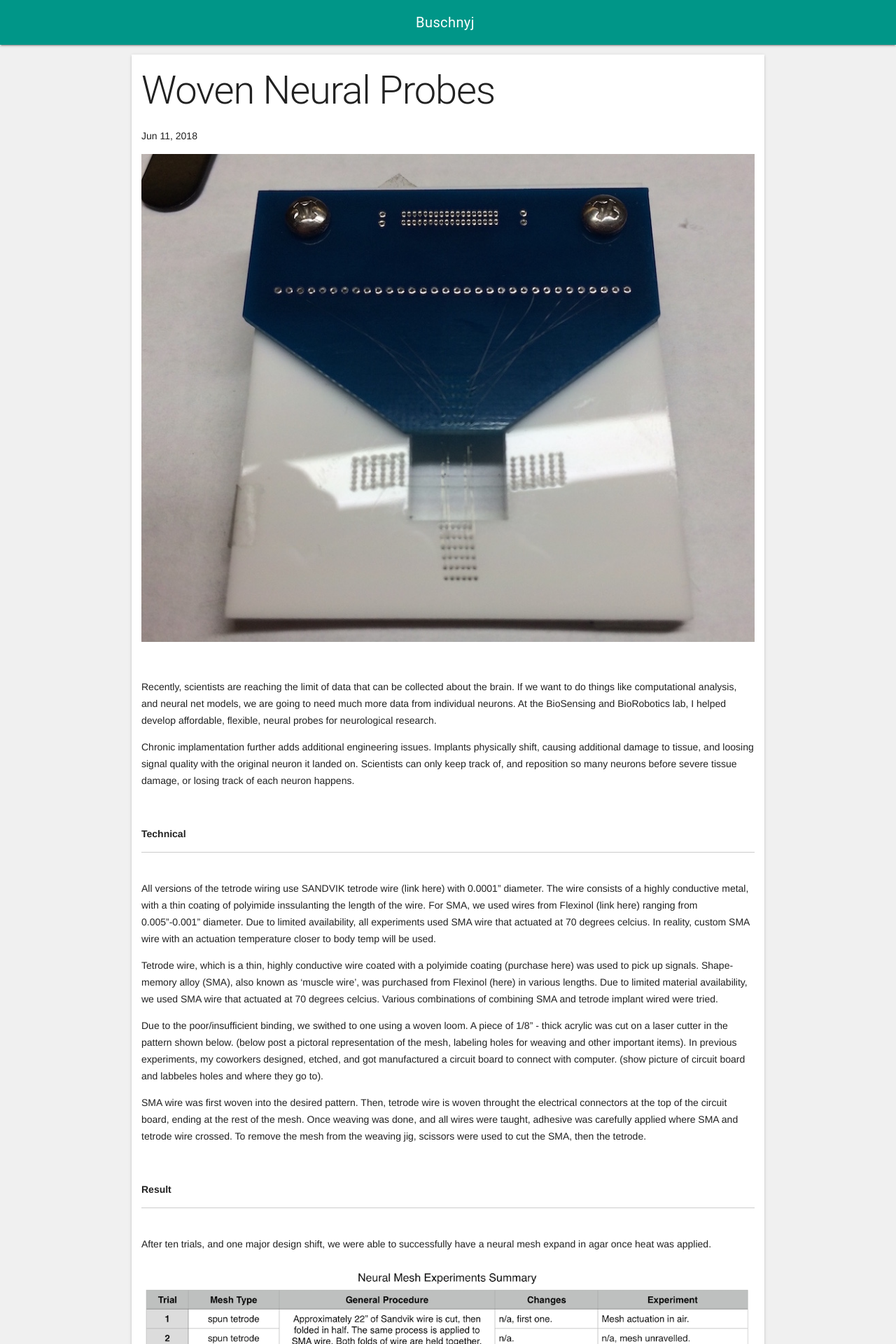
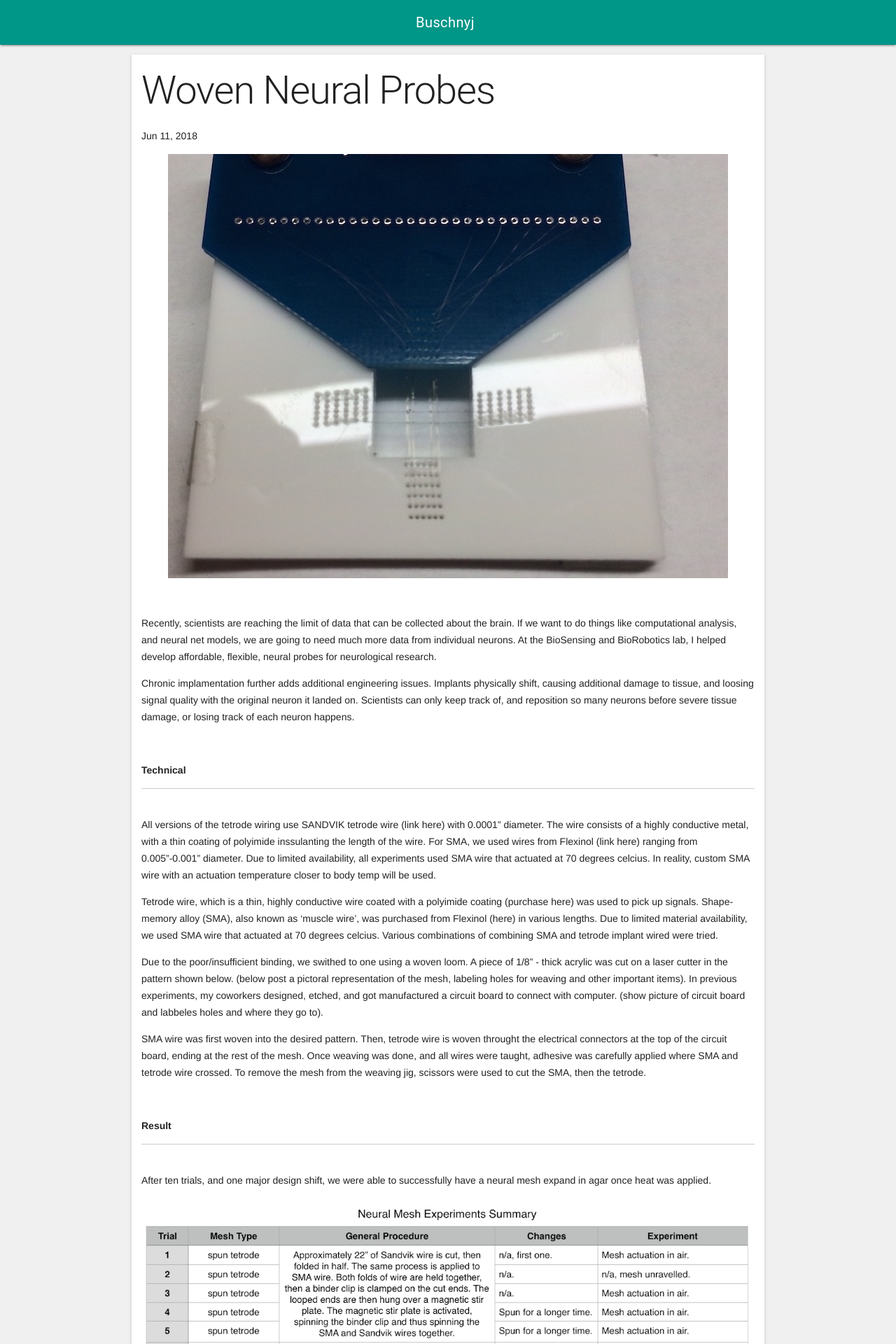
Before and after one commit to buschnyj/buschnyj.github.io, a Jekyll site: the page built from _posts/2018-06-11-woven-neural-probes.markdown, in a window 1280 px wide. Shown: the top 1920 px of the page at 70% size. Built offline with Jekyll 4.4.1, drawn with Linux system fonts in a browser that asks for light colours; nearby versions of some CDN libraries.

Commit message:
Test - fix image issues

```diff
--- a/_posts/2018-06-11-woven-neural-probes.markdown
+++ b/_posts/2018-06-11-woven-neural-probes.markdown
@@ -10,7 +10,7 @@
 description: Flexible neural implants using muscle wire. Click to read more.
 ---
 
-![Woven mesh using muscle wire (SMA).](/assets/images/wnp/mesh-v0-in-jig.jpg "Mesh before coated in PEG."){: .center-image}
+![Woven mesh using muscle wire (SMA).](/assets/images/wnp/sma-cover.jpg "Mesh before coated in PEG."){: .center-image}
 
 <br>
 
```
